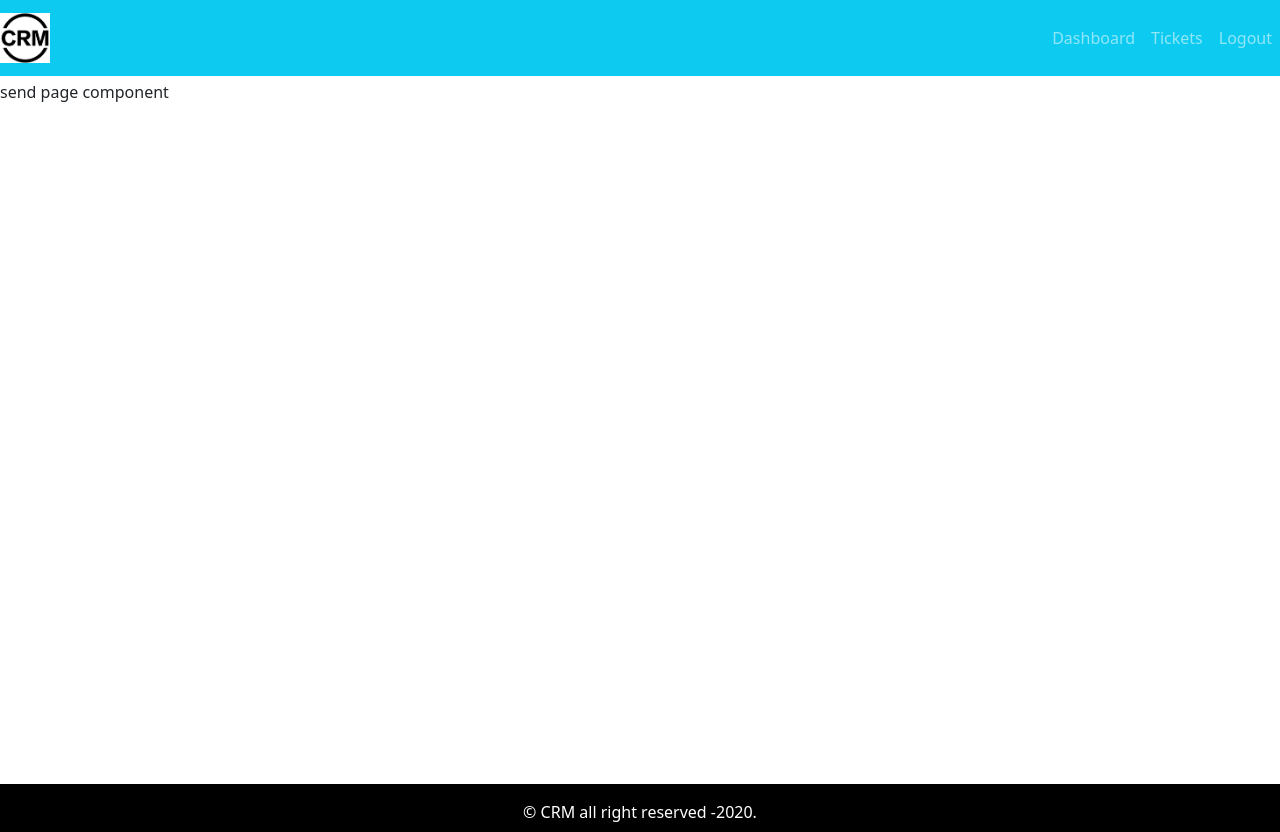
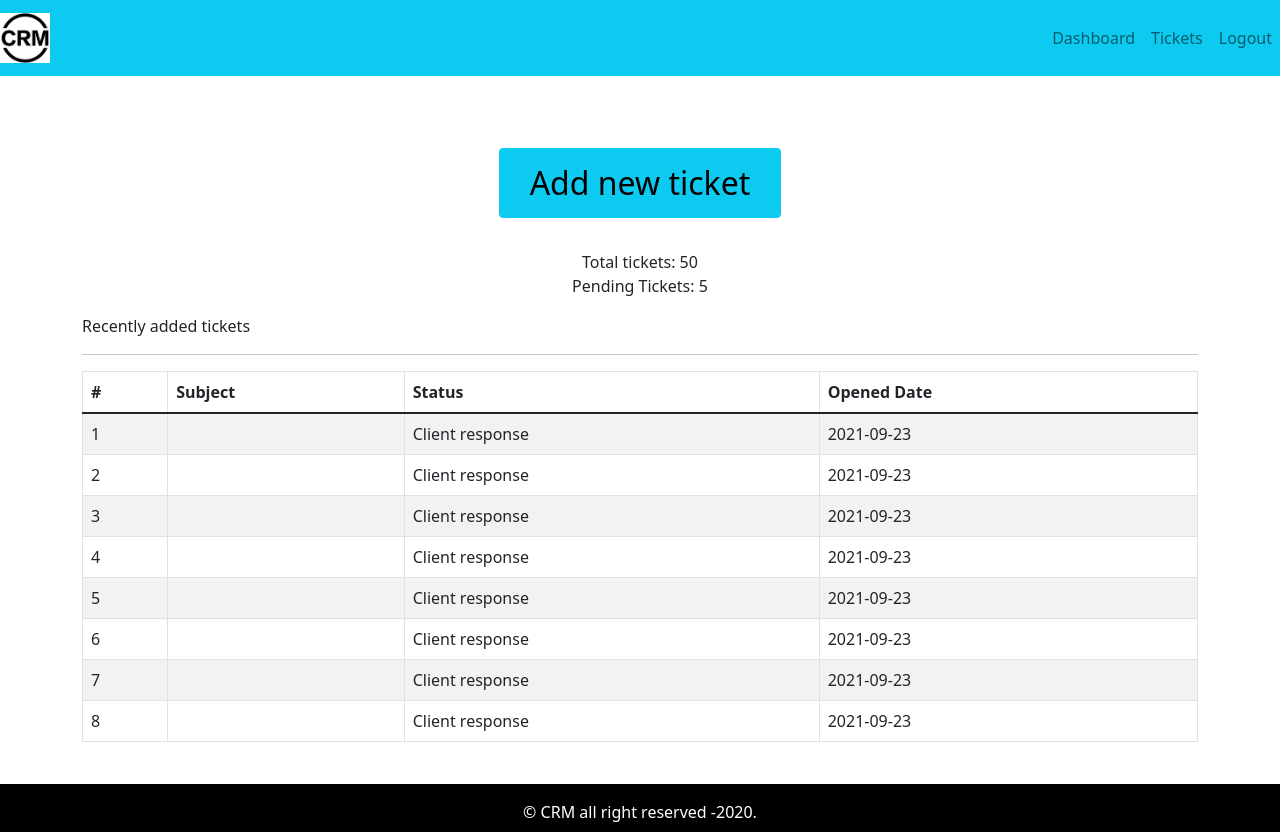
Before and after one commit to praksahb/crm-frontend, a React (Create React App) app: page / in a window 1280 px wide. Built offline with nearby package versions, Linux system fonts and the light colour scheme.

Commit message:
dashboard added

```diff
--- a/src/App.js
+++ b/src/App.js
@@ -1,6 +1,7 @@
 import React from "react";
 import "./App.css";
 import { DefaultLayout } from "./layout/DefaultLayout";
+import { Dashboard } from "./pages/dashboard/Dashboard.page";
 
 import { Entry } from "./pages/entry/Entry.page";
 
@@ -8,7 +9,9 @@
 	return (
 		<div className="App">
 			{/* <Entry /> */}
-			<DefaultLayout>send page component</DefaultLayout>
+			<DefaultLayout>
+				<Dashboard />
+			</DefaultLayout>
 		</div>
 	);
 }
--- /dev/null
+++ b/src/assets/data/dummy-tickets.json
@@ -0,0 +1,50 @@
+[
+	{
+		"id": 1,
+		"subject": "SSL issue",
+		"status": "Client response",
+		"addedAt": "2021-09-23"
+	},
+	{
+		"id": 2,
+		"subject": "SSL issue",
+		"status": "Client response",
+		"addedAt": "2021-09-23"
+	},
+	{
+		"id": 3,
+		"subject": "SSL issue",
+		"status": "Client response",
+		"addedAt": "2021-09-23"
+	},
+	{
+		"id": 4,
+		"subject": "SSL issue",
+		"status": "Client response",
+		"addedAt": "2021-09-23"
+	},
+	{
+		"id": 5,
+		"subject": "SSL issue",
+		"status": "Client response",
+		"addedAt": "2021-09-23"
+	},
+	{
+		"id": 6,
+		"subject": "SSL issue",
+		"status": "Client response",
+		"addedAt": "2021-09-23"
+	},
+	{
+		"id": 7,
+		"subject": "SSL issue",
+		"status": "Client response",
+		"addedAt": "2021-09-23"
+	},
+	{
+		"id": 8,
+		"subject": "SSL issue",
+		"status": "Client response",
+		"addedAt": "2021-09-23"
+	}
+]
--- /dev/null
+++ b/src/components/ticket-table/TicketTable.comp.js
@@ -0,0 +1,38 @@
+import React from "react";
+import { Table } from "react-bootstrap";
+
+export const TicketTable = ({ tickets }) => {
+	return (
+		<Table striped bordered hover>
+			<thead>
+				<tr>
+					<th>#</th>
+					<th>Subject</th>
+					<th>Status</th>
+					<th>Opened Date</th>
+				</tr>
+			</thead>
+			<tbody>
+				{tickets.length ? (
+					tickets.map((row) => {
+						//const { id, subjects, status, addedAt } = row;
+						return (
+							<tr key={row.id}>
+								<td>{row.id}</td>
+								<td>{row.subjects}</td>
+								<td>{row.status}</td>
+								<td>{row.addedAt}</td>
+							</tr>
+						);
+					})
+				) : (
+					<tr>
+						<td colSpan="4" className="text-center">
+							No tickets to show
+						</td>
+					</tr>
+				)}
+			</tbody>
+		</Table>
+	);
+};
--- a/src/layout/partials/Header.comp.js
+++ b/src/layout/partials/Header.comp.js
@@ -4,7 +4,7 @@
 
 export const Header = () => {
 	return (
-		<Navbar collapseOnSelect bg="info" variant="dark" expand="md">
+		<Navbar collapseOnSelect bg="info" variant="light" expand="md">
 			<Navbar.Brand>
 				<img className="" src={logo} alt="default-logo" width="50px" />
 			</Navbar.Brand>
--- /dev/null
+++ b/src/pages/dashboard/Dashboard.page.js
@@ -0,0 +1,38 @@
+import React from "react";
+import { Container, Row, Col, Button } from "react-bootstrap";
+import { TicketTable } from "../../components/ticket-table/TicketTable.comp";
+import tickets from "../../assets/data/dummy-tickets.json";
+
+export const Dashboard = () => {
+	return (
+		<Container>
+			<Row>
+				<Col className="text-center mt-5 mb-2">
+					<Button
+						variant="info"
+						style={{ fontSize: "2rem", padding: "10px 30px" }}
+					>
+						Add new ticket
+					</Button>
+				</Col>
+			</Row>
+			<Row>
+				<Col className="text-center mt-4 mb-2">
+					<div>Total tickets: 50</div>
+					<div>Pending Tickets: 5</div>
+				</Col>
+			</Row>
+			<Row>
+				<Col className="mt-2">
+					Recently added tickets
+					<hr />
+				</Col>
+			</Row>
+			<Row>
+				<Col className="recent-ticket">
+					<TicketTable tickets={tickets} />
+				</Col>
+			</Row>
+		</Container>
+	);
+};
```
